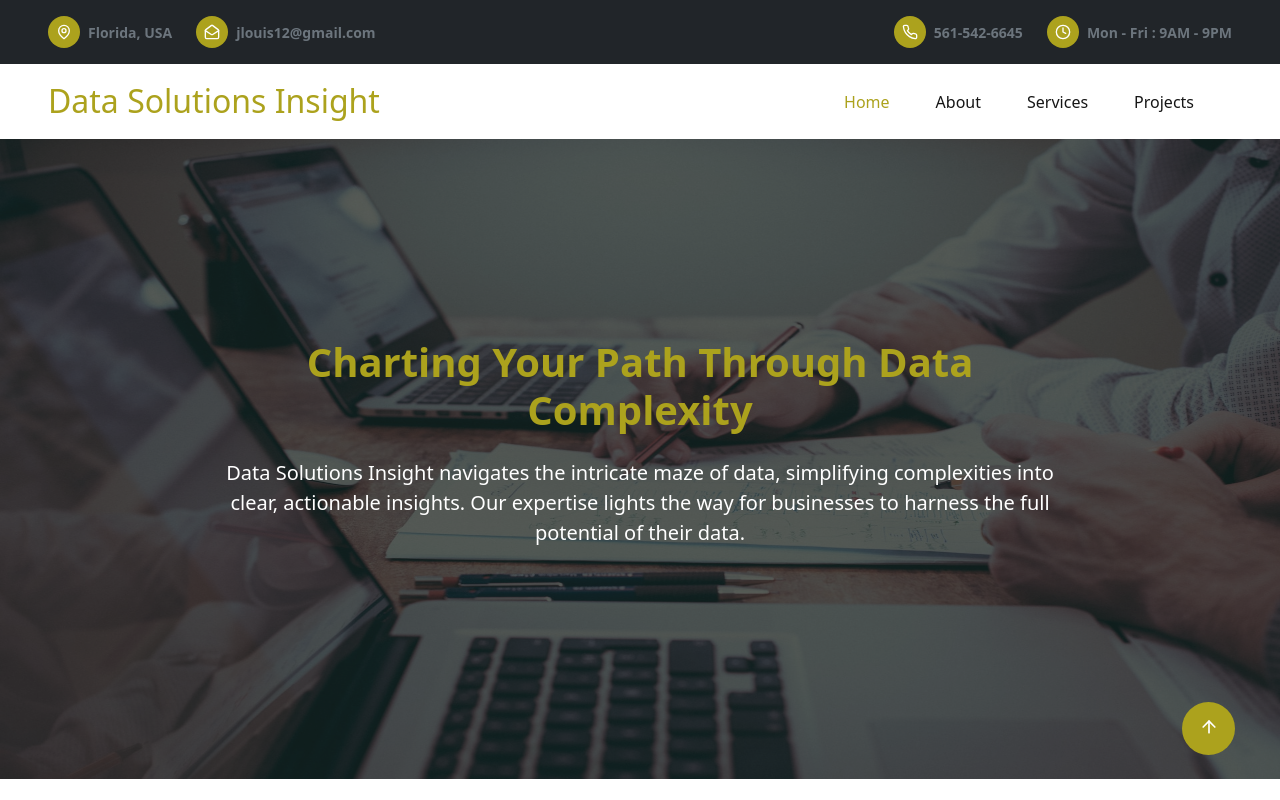
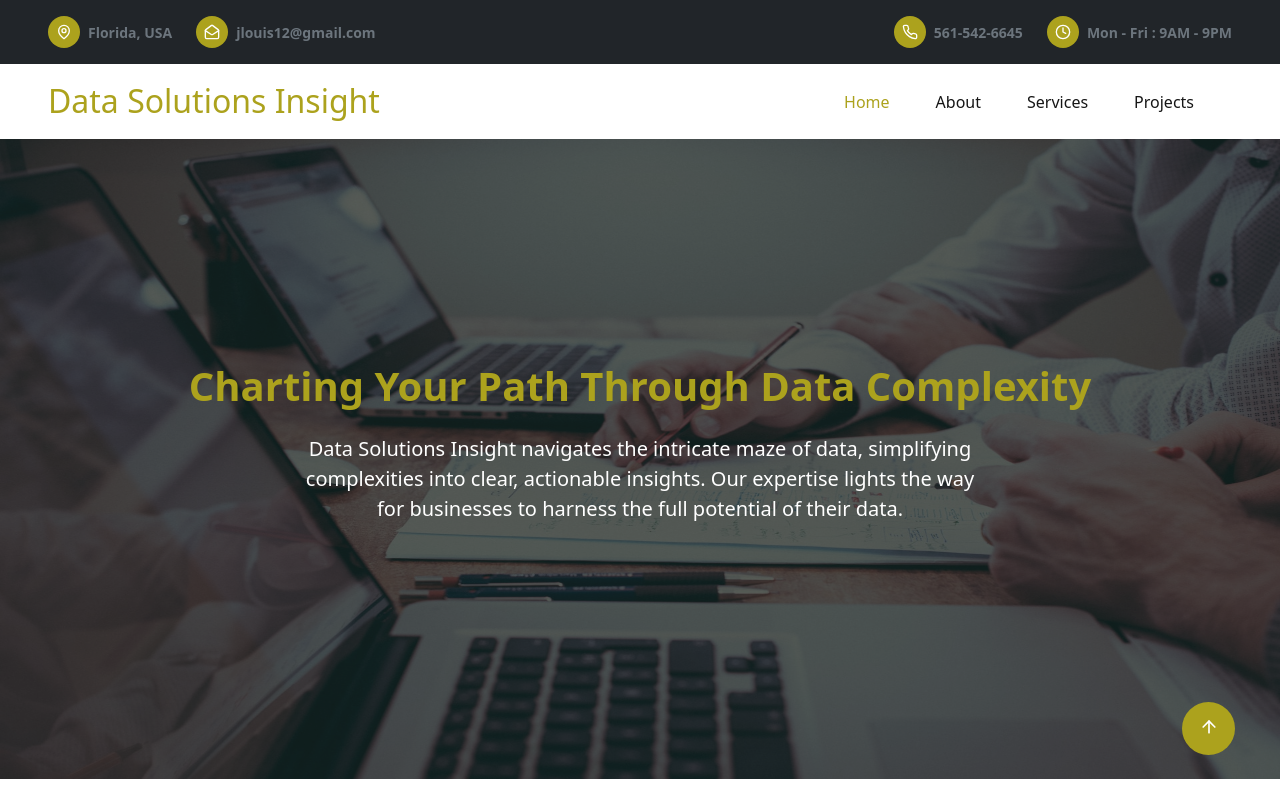
Before and after one commit to Saadaan-Hassan/Data-Solutions-Insight-Portfolio, a React (Vite) app: page / in a window 1280 px wide. Shown: the top 800 px of the page. Built offline with nearby package versions, Linux system fonts and the light colour scheme; grey boxes are pictures that could not be loaded.

Commit message:
change the width of the carousel text

```diff
--- a/src/components/Carousel.jsx
+++ b/src/components/Carousel.jsx
@@ -60,11 +60,11 @@ function Carousel() {
               <div className='carousel-inner'>
                 <div className='container'>
                   <div className='row justify-content-center'>
-                    <div className='col-12 col-lg-9 text-center'>
+                    <div className='col-12 col-lg-10 text-center'>
                       <h1 className='display-3 text-theme-primary animated slideInDown mb-4 capitalize fs-1 fw-semibold'>
                         {item.title}
                       </h1>
-                      <p className='fs-5 text-white mb-4 pb-2 fw-light'>
+                      <p className='fs-5 text-white mb-4 pb-2 fw-light w-75 mx-auto'>
                         {item.description}
                       </p>
 
```
